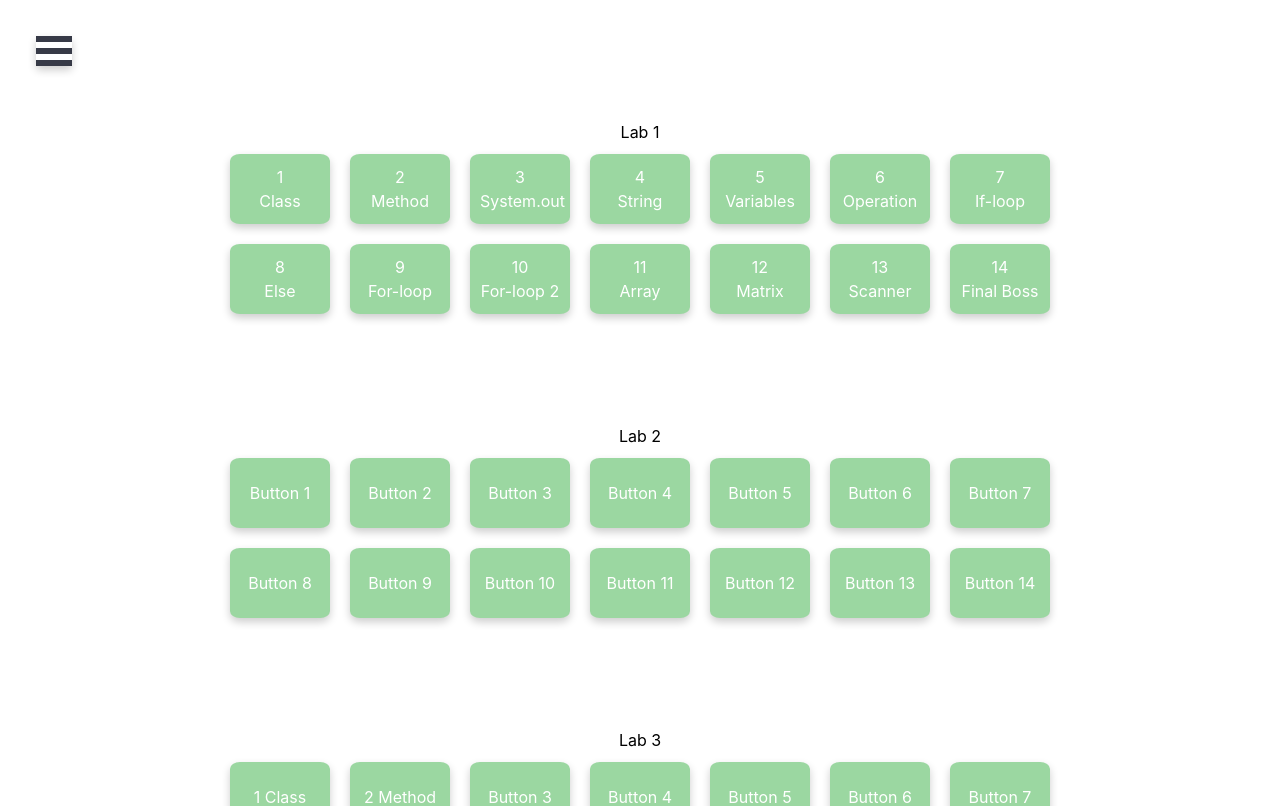
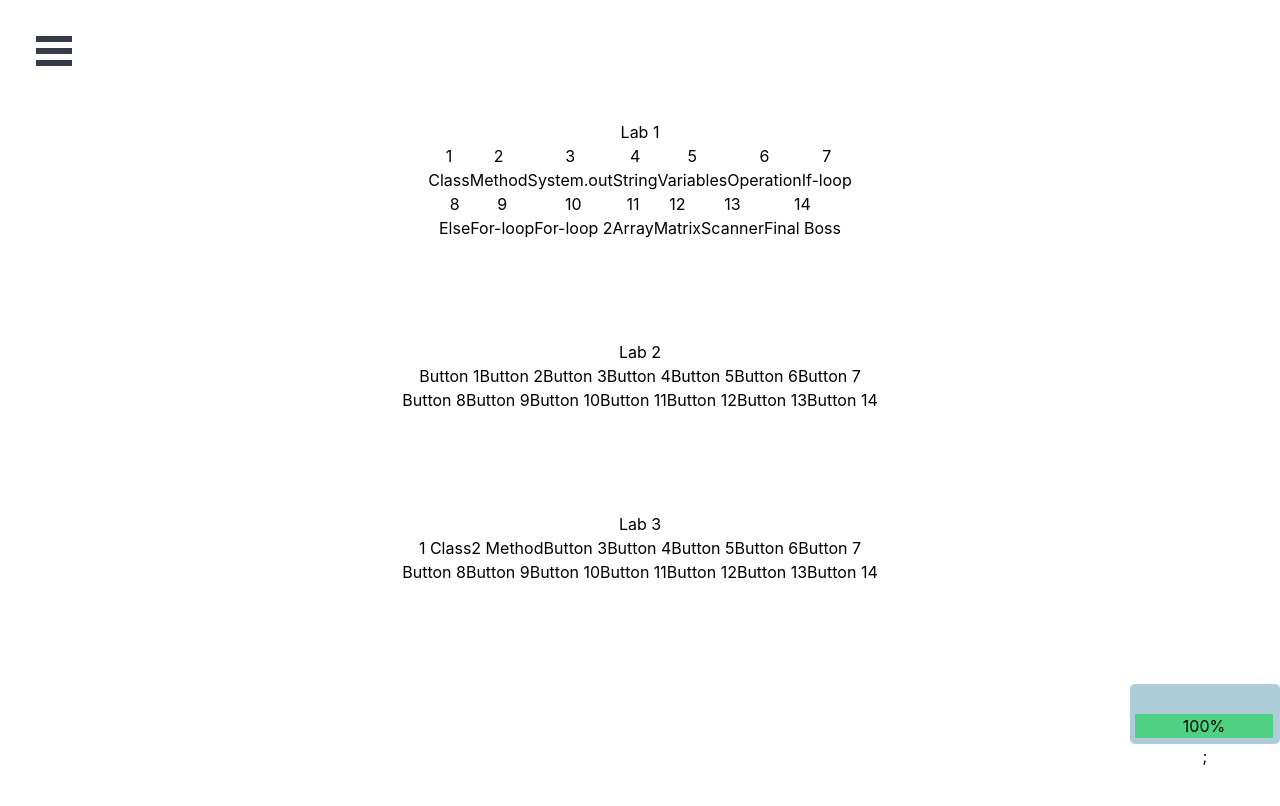
Before and after one commit to EmilGoransson/Learn-Programming, a React (Create React App) app in the folder Frontend/: page / in a window 1280 px wide. Shown: the top 806 px of the page. Built offline with nearby package versions, Linux system fonts and the light colour scheme; no server answers.

Commit message:
senast ändring

```diff
--- a/Frontend/src/Components/LevelRendering/ButtonContainer.css
+++ b/Frontend/src/Components/LevelRendering/ButtonContainer.css
@@ -11,7 +11,7 @@
     justify-content: center;
   }
 
-  button {
+  .button {
     padding: 10px;
     margin: 10px;
     border-radius: 10%;
--- a/Frontend/src/Components/Sidebar/Progress.js
+++ b/Frontend/src/Components/Sidebar/Progress.js
@@ -3,7 +3,7 @@ import ProgressBar from 'react-bootstrap/ProgressBar';
 function Progress() {
   const now = 100;
   return(
-    <div style={{position: 'absolute', right: '0'}}>
+    <div style={{position: 'absolute', right: '0', right: '0'}}>
    <ProgressBar now={now} label={`${now}%`} className="progressBar" />;
    </div>
   );
```
